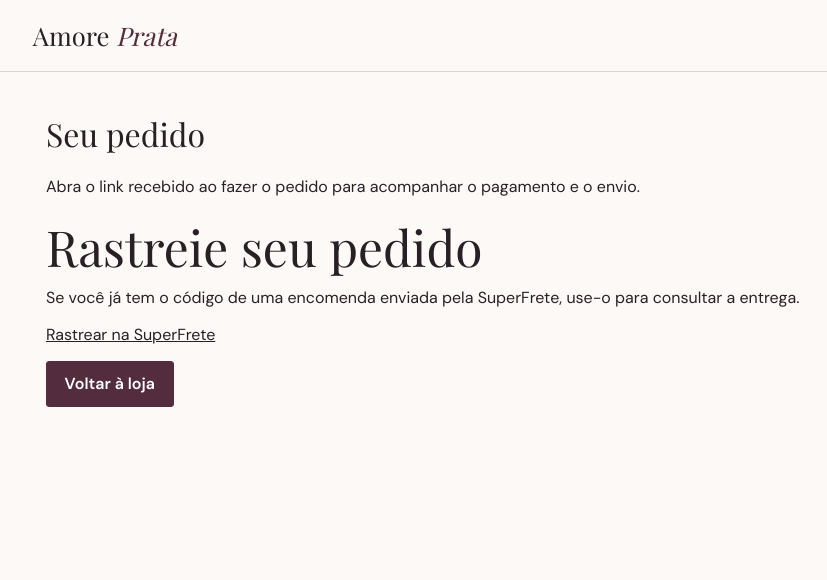
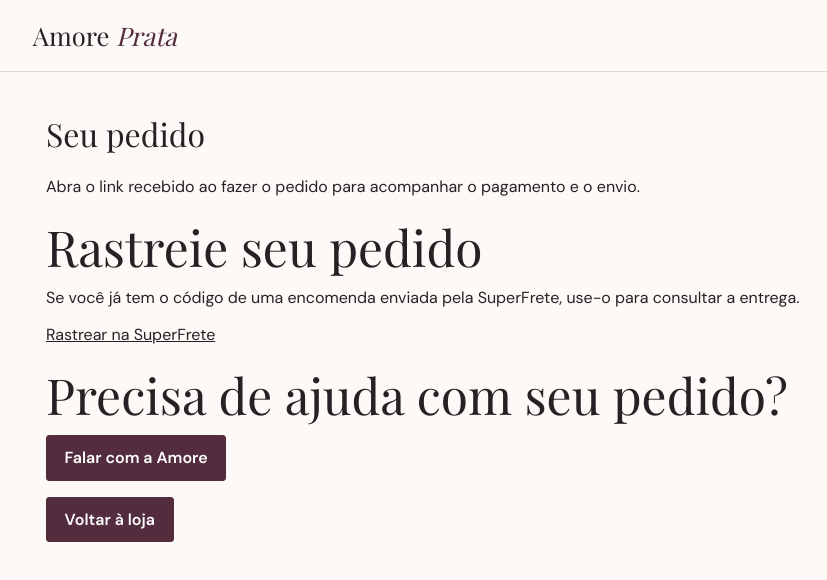
Before and after one commit to webnextora-dotcom/site-amore-prata, a website: page public/loja/pedido.html in a window 1280 px wide. Shown: the whole page, without its empty margins (44-871 px from the left). Drawn offline with nearby package versions, Linux system fonts and the light colour scheme; a web font is replaced by a local one.

Commit message:
Link order support to Amore Prata WhatsApp

```diff
--- a/public/loja/pedido.html
+++ b/public/loja/pedido.html
@@ -4,4 +4,8 @@
   <p>Se você já tem o código de uma encomenda enviada pela SuperFrete, use-o para consultar a entrega.</p>
   <p><a href="https://superfrete.com/rastreio-de-encomendas" target="_blank" rel="noopener noreferrer">Rastrear na SuperFrete</a></p>
 </section>
+<section aria-labelledby="orderHelpTitle">
+  <h2 id="orderHelpTitle">Precisa de ajuda com seu pedido?</h2>
+  <p><a class="button" href="https://wa.me/5586999310574" target="_blank" rel="noopener noreferrer">Falar com a Amore</a></p>
+</section>
 <a href="/" class="button">Voltar à loja</a></main></body></html>
```
